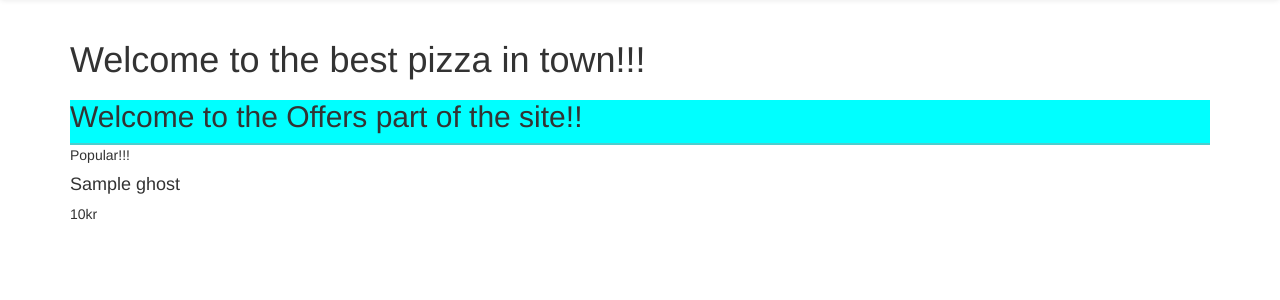
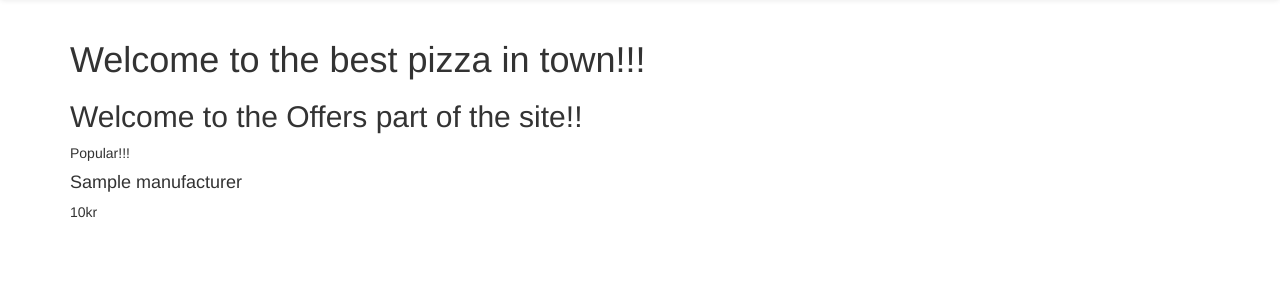
Before and after one commit to robert-orri/Ghost-pizza, a Django app: template templates/manufacturer/index.html in a window 1280 px wide. Shown: the part 52-352 px from the top of the page. Run offline with Django 4.2, Linux system fonts and the light colour scheme; the template is opened without the code that fills it: most values are stand-ins (such as "Sample title", 1, 10 or a date in 2020).

Commit message:
New ting

```diff
--- a/manufacturer/views.py
+++ b/manufacturer/views.py
@@ -1,11 +1,13 @@
 from django.shortcuts import render
-# Create your views here.
 
 offers = [
     {'name': '2 for 1', 'price': '4500'},
     {'name': 'Ghost Challenge', 'price': '3500'},
     {'name': 'Family offer', 'price': '6000'}
+
 ]
+
+# Create your views here.
 def index(request):
     return render(request, 'ghost/index.html', context={
         'offers': offers
--- a/static/css/main.css
+++ b/static/css/main.css
@@ -1,6 +1,6 @@
 .ghost{
     border-bottom: solid 2px rgba(155, 155, 155, .5);
-    background-color: aqua;
+    background-color: black;
 }
 
 .body{
--- a/templates/manufacturer/index.html
+++ b/templates/manufacturer/index.html
@@ -1,15 +1,15 @@
 {% extends 'base.html' %}
 {% block content %}
-    <div class="ghost">
+    <div class="manufacturer">
     <h2>Welcome to the Offers part of the site!!</h2>
     </div>
-    {% for ghost in offers %}
-        {% if ghost.price < 2600 %}
+    {% for manufacturer in offers %}
+        {% if manufacturer.price < 2600 %}
             <p>Popular!!!</p>
         {% else %}
             <p>Not so popular!</p>
         {% endif %}
-        <h4>{{ ghost.name }}</h4>
-        <p>{{ ghost.price }}kr</p>
+        <h4>{{ manufacturer.name }}</h4>
+        <p>{{ manufacturer.price }}kr</p>
     {% endfor %}
 {% endblock %}
```
